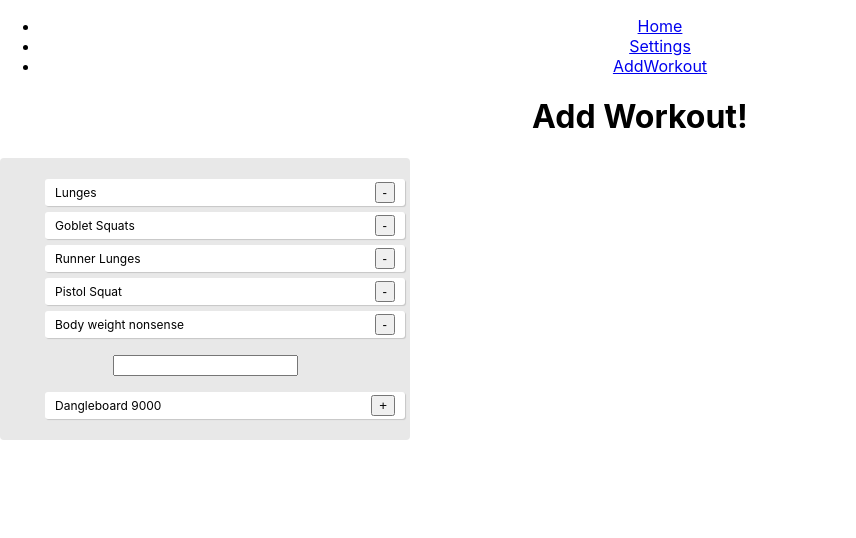
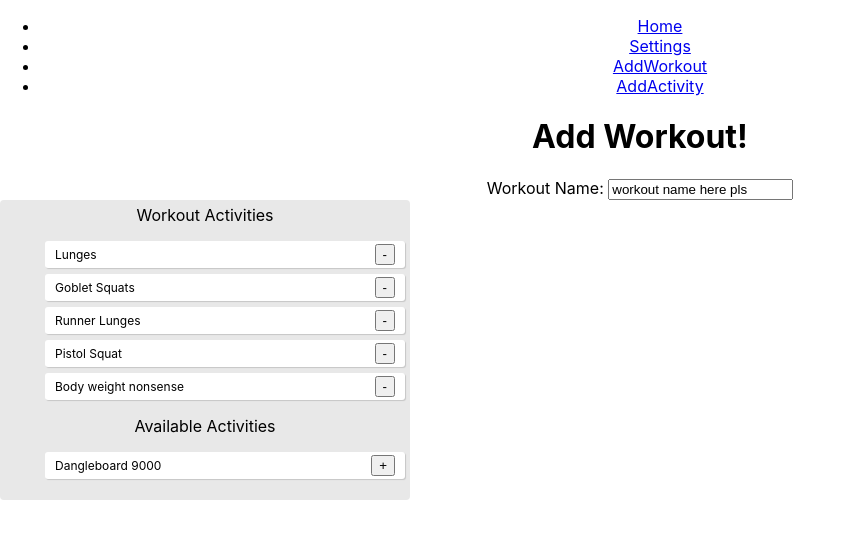
Before and after one commit to valueduser/fitness-app, a React app: page /addWorkout in a window 1280 px wide. Shown: the top 538 px of the page, without its empty margins (0-856 px from the left). Built offline with nearby package versions, Linux system fonts and the light colour scheme.

Commit message:
Populate app for forthcoming demo mode

```diff
--- a/src/App.js
+++ b/src/App.js
@@ -6,6 +6,7 @@ import Settings from "./components/Settings";
 import { Route, Link, Router } from "react-router-dom";
 import NavBar from "./components/NavBar";
 import AddWorkout from "./components/AddWorkout";
+import AddActivity from "./components/AddActivity";
 
 function App() {
   return (
@@ -14,6 +15,7 @@ function App() {
       <Route exact path="/" component={Home} />
       <Route exact path="/settings" component={Settings} />
       <Route exact path="/addWorkout" component={AddWorkout} />
+      <Route exact path="/addActivity" component={AddActivity} />
     </div>
   );
 }
--- a/src/components/ActivityForm.js
+++ b/src/components/ActivityForm.js
@@ -12,7 +12,9 @@ export function ActivityForm({ addActivity }) {
 
   return (
     <form onSubmit={handleSubmit}>
+      <label for="activity-name">Activity Name: </label>
       <input
+        name="activity-name"
         type="text"
         className="input"
         value={value}
--- a/src/components/ActivityList.js
+++ b/src/components/ActivityList.js
@@ -3,10 +3,22 @@ import { Activity } from "./Activity";
 
 export function ActivityList({ allItems, handleEvent, listType }) {
   let listItems = allItems.map((itemObj, index) => {
-    if(itemObj.list !== listType) {
+    if (itemObj.list !== listType) {
       return null;
     }
-    return <Activity activity={itemObj} key={index} index={index} handleEvent={handleEvent} />;
+    return (
+      <Activity
+        activity={itemObj}
+        key={index}
+        index={index}
+        handleEvent={handleEvent}
+      />
+    );
   });
-  return <ul>{listItems}</ul>
+  return (
+    <div>
+      <label>{listType==="workoutActivities" ? "Workout Activities" : "Available Activities"}</label>
+      <ul>{listItems}</ul>
+    </div>
+  );
 }
--- /dev/null
+++ b/src/components/AddActivity.js
@@ -0,0 +1,48 @@
+import React, { useState } from "react";
+import { ActivityForm } from "./ActivityForm";
+
+
+function AddActivity() {
+  const [activities, setActivities] = useState([
+    {
+      name: "Lunges",
+      list: "workoutActivities",
+    },
+    {
+      name: "Goblet Squats",
+      list: "workoutActivities",
+    },
+    {
+      name: "Runner Lunges",
+      list: "workoutActivities",
+    },
+    {
+      name: "Pistol Squat",
+      list: "workoutActivities",
+    },
+    {
+      name: "Body weight nonsense",
+      list: "workoutActivities",
+    },
+    {
+      name: "Dangleboard 9000",
+      list: "availableActivities",
+    },
+  ]);
+
+
+
+  const addActivity = (name, list) => {
+    const newActivities = [...activities, { name, list }];
+    console.log(newActivities);
+    setActivities(newActivities);
+  };
+
+  return (
+    <div>
+        <ActivityForm addActivity={addActivity} />
+    </div>
+    );
+}
+
+export default AddActivity;
--- a/src/components/AddWorkout.js
+++ b/src/components/AddWorkout.js
@@ -1,41 +1,125 @@
 import React, { useState } from "react";
-import { ActivityForm } from "./ActivityForm";
 import { ActivityList } from "./ActivityList";
 import "../App.css";
 
 function AddWorkout() {
+  //TODO: populate this only in demo mode
   const [activities, setActivities] = useState([
     {
       name: "Lunges",
-      list: "workoutActivities"
+      list: "workoutActivities",
+      image: "not found",
+      duration: "6 minutes",
+      notes: "engage glutes",
+      reps: 3,
+      sets: 10,
+      equipment: "25 lb kettlebell",
+      weight: 25,
+      weightUnits: "lbs",
+      tags: [
+        "endurance",
+        "flexibility",
+        "conditioning",
+        "strength",
+        "antagonist",
+      ],
     },
     {
       name: "Goblet Squats",
-      list: "workoutActivities"
+      list: "workoutActivities",
+      image: "not found",
+      duration: "6 minutes",
+      notes: "engage glutes",
+      reps: 3,
+      sets: 10,
+      equipment: "25 lb kettlebell",
+      weight: 25,
+      weightUnits: "lbs",
+      tags: [
+        "endurance",
+        "flexibility",
+        "conditioning",
+        "strength",
+        "antagonist",
+      ],
     },
     {
       name: "Runner Lunges",
-      list: "workoutActivities"
+      list: "workoutActivities",
+      image: "not found",
+      duration: "6 minutes",
+      notes: "engage glutes",
+      reps: 3,
+      sets: 10,
+      equipment: "25 lb kettlebell",
+      weight: 25,
+      weightUnits: "lbs",
+      tags: [
+        "endurance",
+        "flexibility",
+        "conditioning",
+        "strength",
+        "antagonist",
+      ],
     },
     {
       name: "Pistol Squat",
-      list: "workoutActivities"
+      list: "workoutActivities",
+      image: "not found",
+      duration: "6 minutes",
+      notes: "engage glutes",
+      reps: 3,
+      sets: 10,
+      equipment: "25 lb kettlebell",
+      weight: 25,
+      weightUnits: "lbs",
+      tags: [
+        "endurance",
+        "flexibility",
+        "conditioning",
+        "strength",
+        "antagonist",
+      ],
     },
     {
       name: "Body weight nonsense",
-      list: "workoutActivities"
+      list: "workoutActivities",
+      image: "not found",
+      duration: "6 minutes",
+      notes: "engage glutes",
+      reps: 3,
+      sets: 10,
+      equipment: "25 lb kettlebell",
+      weight: 25,
+      weightUnits: "lbs",
+      tags: [
+        "endurance",
+        "flexibility",
+        "conditioning",
+        "strength",
+        "antagonist",
+      ],
     },
     {
       name: "Dangleboard 9000",
-      list: "availableActivities"
+      list: "availableActivities",
+      image: "not found",
+      duration: "6 minutes",
+      notes: "engage glutes",
+      reps: 3,
+      sets: 10,
+      equipment: "25 lb kettlebell",
+      weight: 25,
+      weightUnits: "lbs",
+      tags: [
+        "endurance",
+        "flexibility",
+        "conditioning",
+        "strength",
+        "antagonist",
+      ],
     },
   ]);
-
-  const addActivity = (name, list) => {
-    const newActivities = [...activities, { name, list }];
-    console.log(newActivities);
-    setActivities(newActivities);
-  };
 
   const handleEvent = (index) => {
     const newActivities = [...activities];
@@ -47,16 +131,31 @@ function AddWorkout() {
     setActivities(newActivities);
   };
 
+  const handleSubmit = (e) => {
+    e.preventDefault();
+    //TODO: populate the name, activities etc properties of the new workout and save
+    alert(e.target.value);
+  };
+
   return (
     <div>
       <h1>Add Workout!</h1>
+      <form onSubmit={handleSubmit}>
+        <label for="workout-name">Workout Name: </label>
+        <input
+          name="workout-name"
+          type="text"
+          className="workout-name-input"
+          value="workout name here pls"
+          onChange={(e) => alert(e.target.value)}
+        />
+      </form>
       <div className="activity-list">
         <ActivityList
           allItems={activities}
           handleEvent={handleEvent}
           listType={"workoutActivities"}
         />
-      <ActivityForm addActivity={addActivity} />
         <ActivityList
           allItems={activities}
           handleEvent={handleEvent}
--- a/src/components/Home.js
+++ b/src/components/Home.js
@@ -49,6 +49,7 @@ function Home() {
         {workouts.map((workout, index) => (
           <Workout
             index={index}
+            key={index}
             workout={workout}
             edit={editWorkout}
             remove={removeWorkout}
--- a/src/components/NavBar.js
+++ b/src/components/NavBar.js
@@ -7,6 +7,7 @@ function NavBar() {
       <li><Link to="/">Home</Link></li>
       <li><Link to="/settings">Settings</Link></li>
       <li><Link to="/addWorkout">AddWorkout</Link></li>
+      <li><Link to="/addActivity">AddActivity</Link></li>
     </ul>
   );
 }
```
Lines whose indentation alone changed are shown as unchanged.
